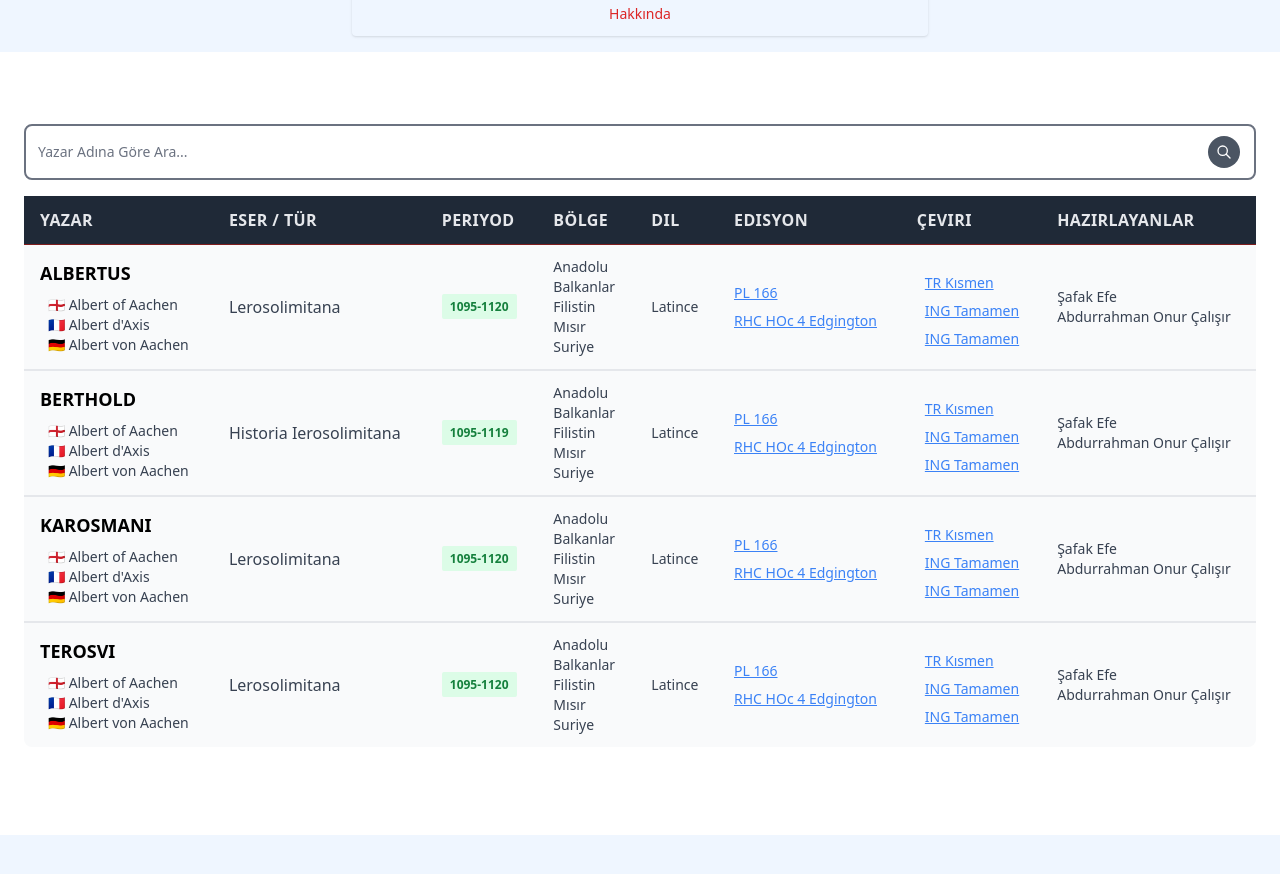
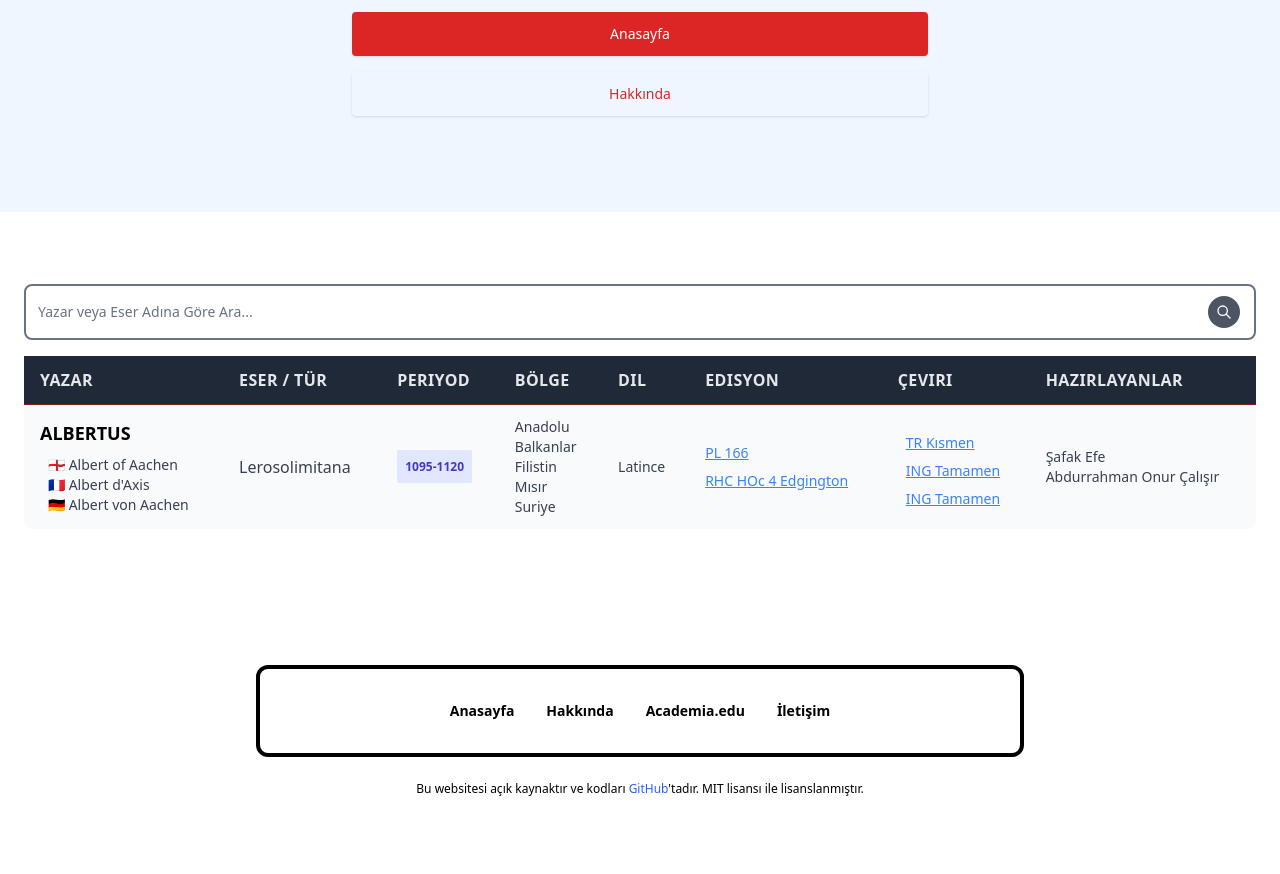
Before and after one commit to Ted2xmen/online-hacli-kaynaklari, a React (Create React App) app: page / in a window 1280 px wide. Shown: the part 300-1174 px from the top of the page. After the commit the page ends 1145 px from the top, so only its background shows below. Built offline with nearby package versions, Linux system fonts and the light colour scheme.

Commit message:
minor changes

```diff
--- a/package.json
+++ b/package.json
@@ -1,5 +1,5 @@
 {
-  "name": "react-tailwind-starter",
+  "name": "online-hacli-kaynaklari",
   "version": "0.1.0",
   "private": true,
   "license": "MIT",
--- a/src/components/AppContainer.jsx
+++ b/src/components/AppContainer.jsx
@@ -1,6 +1,6 @@
 const AppContainer = () => {
   return (
-    <div className="max-w-screen-xl mx-auto bg-blue-50 px-4 py-4 lg:flex lg:h-screen lg:items-center">
+    <div className="max-w-screen-xl mx-auto bg-blue-50 px-4 py-24 lg:flex lg:h-screen lg:items-center">
       <div className="mx-auto max-w-xl text-center">
         <h1 className="text-6xl font-extrabold sm:text-5xl">
           Online Haçlı Kaynakları Projesi
--- a/src/components/Footer.jsx
+++ b/src/components/Footer.jsx
@@ -1,7 +1,56 @@
 import React from 'react'
 
 const Footer = () => {
-  return <div className=" bg-blue-50 max-w-screen-xl h-24"></div>
+  return (
+    <div classNameName=" max-w-screen-xl h-24 bg-blue-50">
+      <footer className="text-center">
+        <div className="max-w-screen-xl mx-auto px-4 py-12 sm:px-6 lg:px-8">
+          <div className="mx-auto max-w-3xl space-y-6">
+            <nav className="relative flex flex-wrap justify-center gap-8 rounded-xl border-4 border-black p-8 text-sm font-bold">
+              <a className="hover:opacity-75" href="/">
+                Anasayfa
+              </a>
+
+              <a
+                className="hover:opacity-75"
+                href="/about"
+             >
+                Hakkında
+              </a>
+
+              <a
+                className="hover:opacity-75"
+                href="https://www.academia.edu/50159258/ONL%C4%B0NE_HA%C3%87LI_KAYNAKLARI_PROJES%C4%B0"
+                target="_blank"
+                rel="noopener noreferrer">
+                Academia.edu
+              </a>
+
+              <a
+                className="hover:opacity-75"
+                href="mailto:onlinehaclikaynaklariprojesi@gmail.com"
+                target="_blank"
+                rel="noopener noreferrer">
+                İletişim
+              </a>
+            </nav>
+
+            <p className="text-xs font-medium">
+              Bu websitesi açık kaynaktır ve kodları{' '}
+              <a
+                className="text-blue-600 hover:underline"
+                href="https://github.com/Ted2xmen/online-hacli-kaynaklari"
+                target="_blank"
+                rel="noopener noreferrer">
+                GitHub
+              </a>
+              'tadır. MIT lisansı ile lisanslanmıştır.
+            </p>
+          </div>
+        </div>
+      </footer>
+    </div>
+  )
 }
 
 export default Footer
--- a/src/components/Search.jsx
+++ b/src/components/Search.jsx
@@ -12,7 +12,7 @@ const Search = ({ setSearchTerm }) => {
         <input
           className="w-full rounded-lg border-2 py-4 pl-3 pr-16 text-sm"
           type="text"
-          placeholder="Yazar Adına Göre Ara..."
+          placeholder="Yazar veya Eser Adına Göre Ara..."
           onChange={submitSearchTerm}
         />
 
--- a/src/components/TheTable.jsx
+++ b/src/components/TheTable.jsx
@@ -2,7 +2,6 @@ import React, { useState } from 'react'
 import Thead from './Thead'
 import TrComponent from './TrComponent'
 import Search from './Search'
-
 import data from '.././data.json'
 
 const TheTable = () => {
--- a/src/components/TrComponent.jsx
+++ b/src/components/TrComponent.jsx
@@ -21,7 +21,7 @@ const TrComponent = (data) => {
       </td>
       <td className="px-4 py-3 text-base ">{eser}</td>
       <td className="px-4 py-3 text-xs">
-        <span className="rounded-sm bg-green-100 px-2 py-1 font-semibold leading-tight text-green-700">
+        <span className="rounded-sm bg-indigo-100 p-2 font-semibold leading-tight text-indigo-700">
           {periyod}
         </span>
       </td>
--- a/src/data.json
+++ b/src/data.json
@@ -38,125 +38,7 @@
       }
     ],
     "katki": ["Şafak Efe", "Abdurrahman Onur Çalışır"]
-  },
-  {
-    "name": "Berthold",
-    "lang": [
-      {
-        "eng": "Albert of Aachen",
-        "fr": "Albert d'Axis",
-        "de": "Albert von Aachen"
-      }
-    ],
-    "eser": "Historia Ierosolimitana",
-    "tur": "Kronik",
-    "periyod": "1095-1119",
-    "bolge": ["Anadolu", "Balkanlar", "Filistin", "Mısır", "Suriye"],
-    "dil": "Latince",
-    "edisyon": [
-      {
-        "name": "PL 166",
-        "link": "https://archive.org/details/patrologiaecurs11goog"
-      },
-      {
-        "name": "RHC HOc 4 Edgington",
-        "link": "https://www.worldcat.org/title/historia-ierosolimitana-history-of-the-journey-to-jerusalem/oclc/912611327"
-      }
-    ],
-    "translate": [
-      {
-        "durum": "TR Kısmen",
-        "link": "https://www.worldcat.org/title/historia-ierosolimitana-history-of-the-journey-to-jerusalem/oclc/912611327"
-      },
-      {
-        "durum": "ING Tamamen",
-        "link": "https://www.worldcat.org/title/historia-ierosolimitana-history-of-the-journey-to-jerusalem/oclc/912611327"
-      },
-      {
-        "durum": "ING Tamamen",
-        "link": "https://www.worldcat.org/title/historia-ierosolimitana-history-of-the-journey-to-jerusalem/oclc/912611327"
-      }
-    ],
-    "katki": ["Şafak Efe", "Abdurrahman Onur Çalışır"]
-  },
-  {
-    "name": "Karosmani",
-    "lang": [
-      {
-        "eng": "Albert of Aachen",
-        "fr": "Albert d'Axis",
-        "de": "Albert von Aachen"
-      }
-    ],
-    "eser": "Lerosolimitana",
-    "tur": "Kronik",
-    "periyod": "1095-1120",
-    "bolge": ["Anadolu", "Balkanlar", "Filistin", "Mısır", "Suriye"],
-    "dil": "Latince",
-    "edisyon": [
-      {
-        "name": "PL 166",
-        "link": "https://archive.org/details/patrologiaecurs11goog"
-      },
-      {
-        "name": "RHC HOc 4 Edgington",
-        "link": "https://www.worldcat.org/title/historia-ierosolimitana-history-of-the-journey-to-jerusalem/oclc/912611327"
-      }
-    ],
-    "translate": [
-      {
-        "durum": "TR Kısmen",
-        "link": "https://www.worldcat.org/title/historia-ierosolimitana-history-of-the-journey-to-jerusalem/oclc/912611327"
-      },
-      {
-        "durum": "ING Tamamen",
-        "link": "https://www.worldcat.org/title/historia-ierosolimitana-history-of-the-journey-to-jerusalem/oclc/912611327"
-      },
-      {
-        "durum": "ING Tamamen",
-        "link": "https://www.worldcat.org/title/historia-ierosolimitana-history-of-the-journey-to-jerusalem/oclc/912611327"
-      }
-    ],
-    "katki": ["Şafak Efe", "Abdurrahman Onur Çalışır"]
-  },
-  {
-    "name": "Terosvi",
-    "lang": [
-      {
-        "eng": "Albert of Aachen",
-        "fr": "Albert d'Axis",
-        "de": "Albert von Aachen"
-      }
-    ],
-    "eser": "Lerosolimitana",
-    "tur": "Kronik",
-    "periyod": "1095-1120",
-    "bolge": ["Anadolu", "Balkanlar", "Filistin", "Mısır", "Suriye"],
-    "dil": "Latince",
-    "edisyon": [
-      {
-        "name": "PL 166",
-        "link": "https://archive.org/details/patrologiaecurs11goog"
-      },
-      {
-        "name": "RHC HOc 4 Edgington",
-        "link": "https://www.worldcat.org/title/historia-ierosolimitana-history-of-the-journey-to-jerusalem/oclc/912611327"
-      }
-    ],
-    "translate": [
-      {
-        "durum": "TR Kısmen",
-        "link": "https://www.worldcat.org/title/historia-ierosolimitana-history-of-the-journey-to-jerusalem/oclc/912611327"
-      },
-      {
-        "durum": "ING Tamamen",
-        "link": "https://www.worldcat.org/title/historia-ierosolimitana-history-of-the-journey-to-jerusalem/oclc/912611327"
-      },
-      {
-        "durum": "ING Tamamen",
-        "link": "https://www.worldcat.org/title/historia-ierosolimitana-history-of-the-journey-to-jerusalem/oclc/912611327"
-      }
-    ],
-    "katki": ["Şafak Efe", "Abdurrahman Onur Çalışır"]
   }
+
+
 ]
--- a/src/pages/AboutPage.jsx
+++ b/src/pages/AboutPage.jsx
@@ -1,14 +1,36 @@
 import AppContainer from '../components/AppContainer'
-
+import Footer from '../components/Footer'
 
 const AboutPage = () => {
   return (
     <>
       <AppContainer />
-      <div className='text-center py-8 text-lg'>
-        Haçlı çalışmaları alanındaki birincil kaynaklara hızlı ulaşımı amaç
-        edinmiş bağımsız bir projedir.{' '}
+      <div className="mx-6 space-y-6 py-6 text-center text-lg lg:mx-24">
+        <p>
+          Haçlı çalışmaları alanında araştırmacılar tarafından kullanılan
+          çeşitli dillerdeki birincil kaynaklara hızlı ve kolay bir şekilde
+          ulaşmayı amaç edinmiş bağımsız bir projedir.
+        </p>
+
+        <p>
+          Proje kapsamında kaynakların yazarlarına, isimlerine, türlerine,
+          kronolojik ve coğrafî sınırlarına, dillerine, edisyonlarına ve modern
+          dillerdeki çevirilerine yer verilecektir. Oluşturulan tablodan
+          kaynakların edisyonlarına ve çevirilerine bir tıkla ulaşılacaktır.
+          Online erişime açık edisyonların ve çevirilerin yanı sıra, erişime
+          kapalı olan edisyonların ve çevirilerin künyeleri de tabloda yer
+          almaktadır.
+        </p>
+
+        <p>
+          Projenin dönemsel sınırlarını 1095-1444 yılları arası oluşturmaktadır.
+          Haçlı çalışmalarında kullanılan yazılı kaynaklar, çeşitli dillerde ve
+          çok çeşitli alanlardan gelmektedir. Bu nedenle proje, her alandan her
+          alandan her uzmanlık seviyesinden katkıda bulunmak isteyen kişilere
+          açıktır.
+        </p>
       </div>
+      <Footer />
     </>
   )
 }
```
Also changed, not shown: 1 other file (tests, documents, lock files or other folders).
